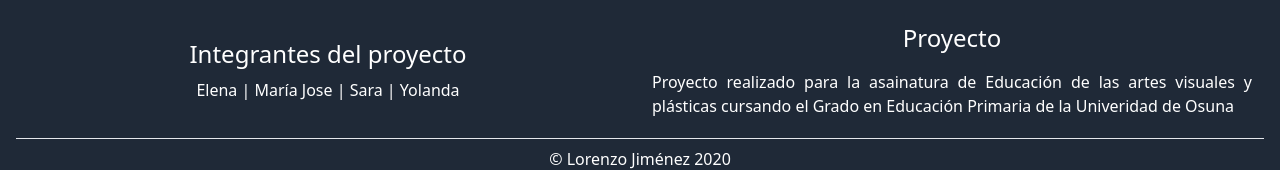
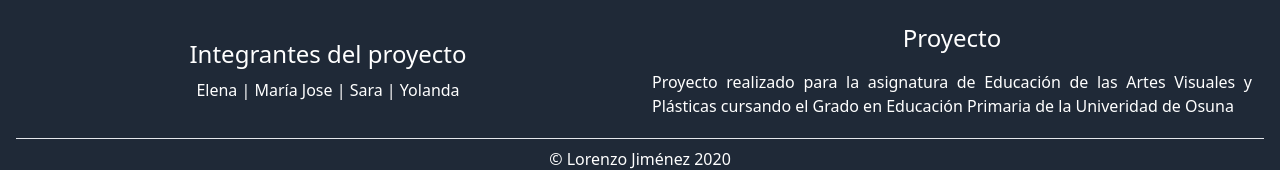
Before and after one commit to LorenJB/SillaSolidaria, an Angular app: page / in a window 1280 px wide. Shown: the part 1357-1527 px from the top of the page. Built offline with nearby package versions, Linux system fonts and the light colour scheme.

Commit message:
correciones de textos

```diff
--- a/src/app/Layouts/footer/footer.component.html
+++ b/src/app/Layouts/footer/footer.component.html
@@ -6,7 +6,7 @@
         </div>
         <div class=' md:w-1/2 px-3'>
             <h2 class="text-2xl mb-4">Proyecto</h2>
-            <p class="text-justify">Proyecto realizado para la asainatura de Educación de las artes visuales y plásticas cursando el Grado en Educación Primaria de la Univeridad de Osuna</p>
+            <p class="text-justify">Proyecto realizado para la asignatura de Educación de las Artes Visuales y Plásticas cursando el Grado en Educación Primaria de la Univeridad de Osuna</p>
         </div>
     </div>
     <div class="text-center border-t border-grey mt-2 pt-2">&copy; Lorenzo Jiménez 2020</div>
```
